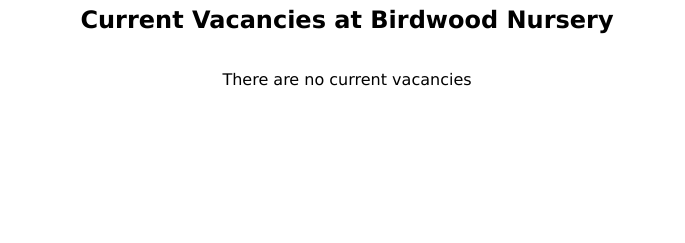
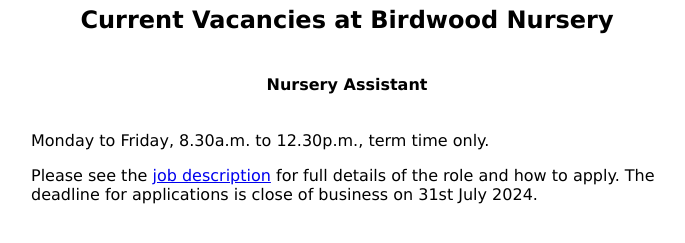
Before and after one commit to charlesaberger/birdwood-website, a plain HTML site: page vacancies.html in a window 1280 px wide. Shown: the part 257-500 px from the top of the page, without its empty margins (293-978 px from the left). Drawn offline with Linux system fonts and the light colour scheme.

Commit message:
Added vacancy July 2024.

```diff
--- a/vacancies.html
+++ b/vacancies.html
@@ -15,7 +15,11 @@
 				<h2>Current Vacancies at Birdwood Nursery</h2>
 			</div>
 			<div>
-				<p>There are no current vacancies</p>
+				<h4>Nursery Assistant</h4>
+			</div>
+			<div>
+				<p>Monday to Friday, 8.30a.m. to 12.30p.m., term time only.</p>
+				<p>Please see the <a href="documents/Nursery-Assistant-July-2024.pdf" target="about:blank">job description</a> for full details of the role and how to apply. The deadline for applications is close of business on 31st July 2024.</p>
 			</div>
 		</div>
 	</body>
```
Also changed, not shown: 1 other file.
